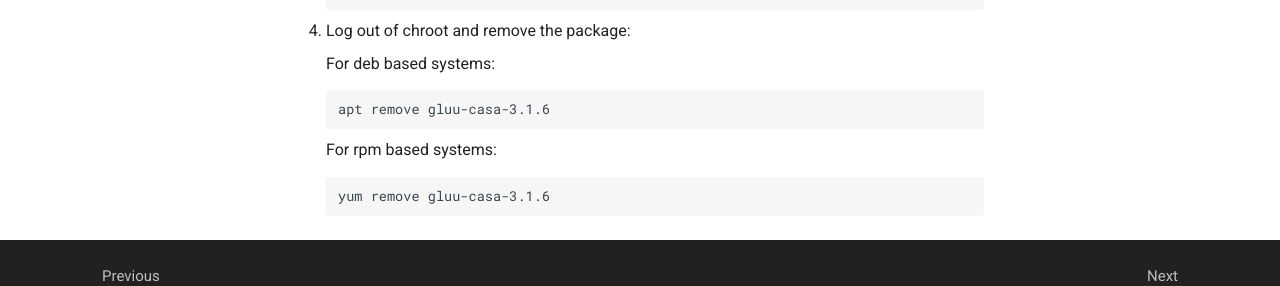
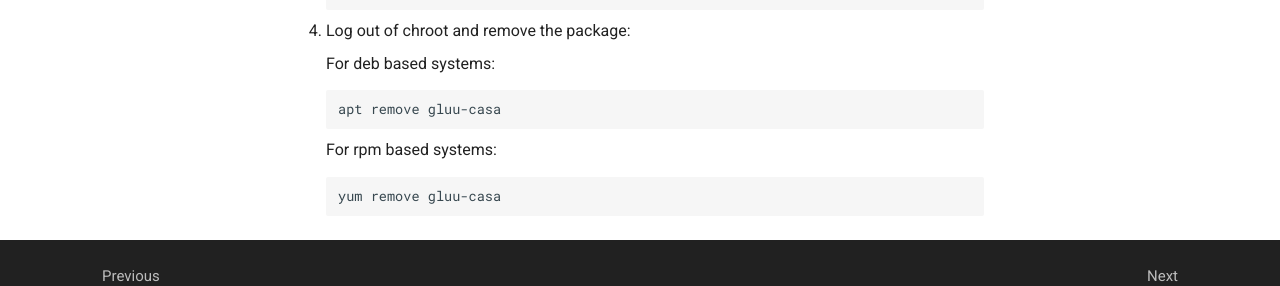
Before and after one commit to shmorri/docs-casa-prod, an MkDocs documentation site: the page built from docs/source/administration/uninstallation.md, in a window 1280 px wide and 900 px high, scrolled down 227 px. Shown: the part 503-789 px from the top of the window. Built offline with MkDocs 1.6.1, drawn with Linux system fonts in a browser that asks for light colours; old or Windows-style settings are respelled for this version of MkDocs.

Commit message:
3.1.6 > 4.0

````diff
--- a/docs/source/administration/uninstallation.md
+++ b/docs/source/administration/uninstallation.md
@@ -31,11 +31,11 @@ To remove Casa from your Gluu installation, do the following:
     For deb based systems:
 
     ```
-    apt remove gluu-casa-3.1.6
+    apt remove gluu-casa
     ```
 
     For rpm based systems:
 
     ```
-    yum remove gluu-casa-3.1.6
+    yum remove gluu-casa
     ```
````
